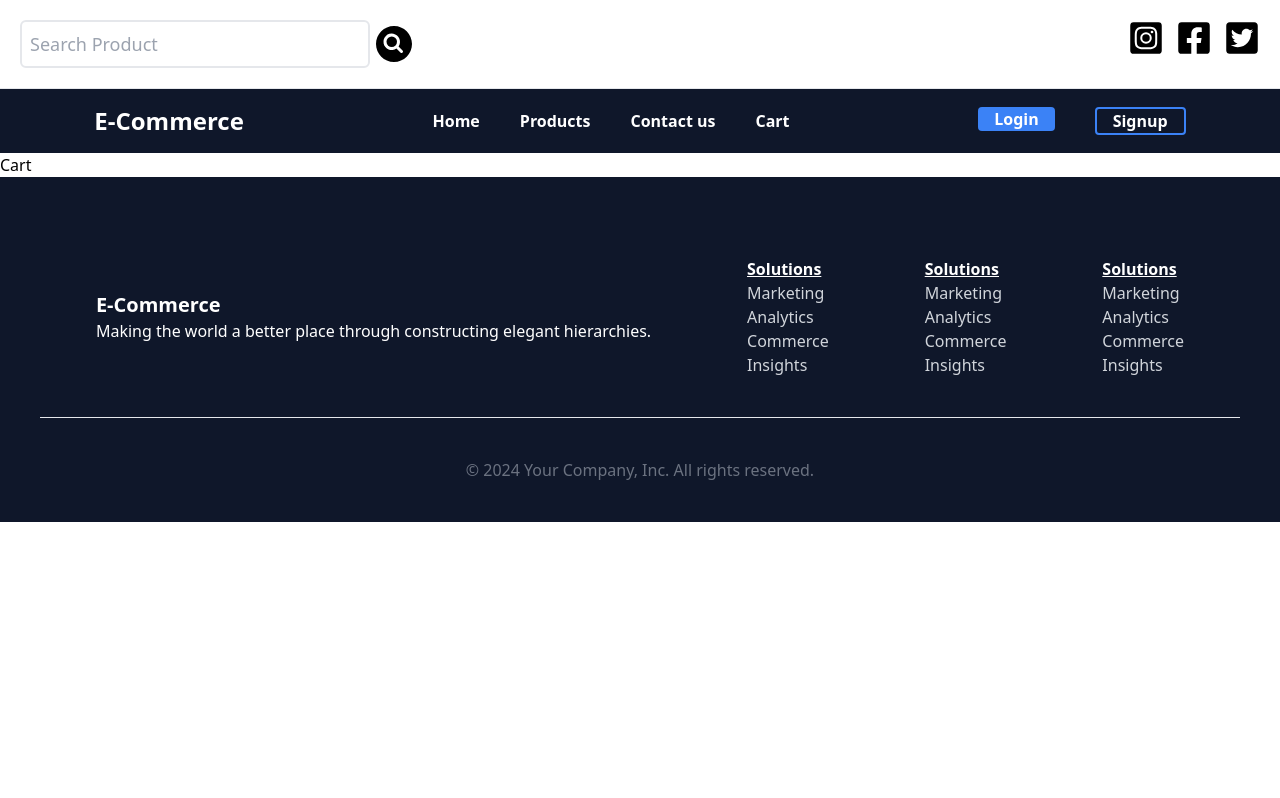
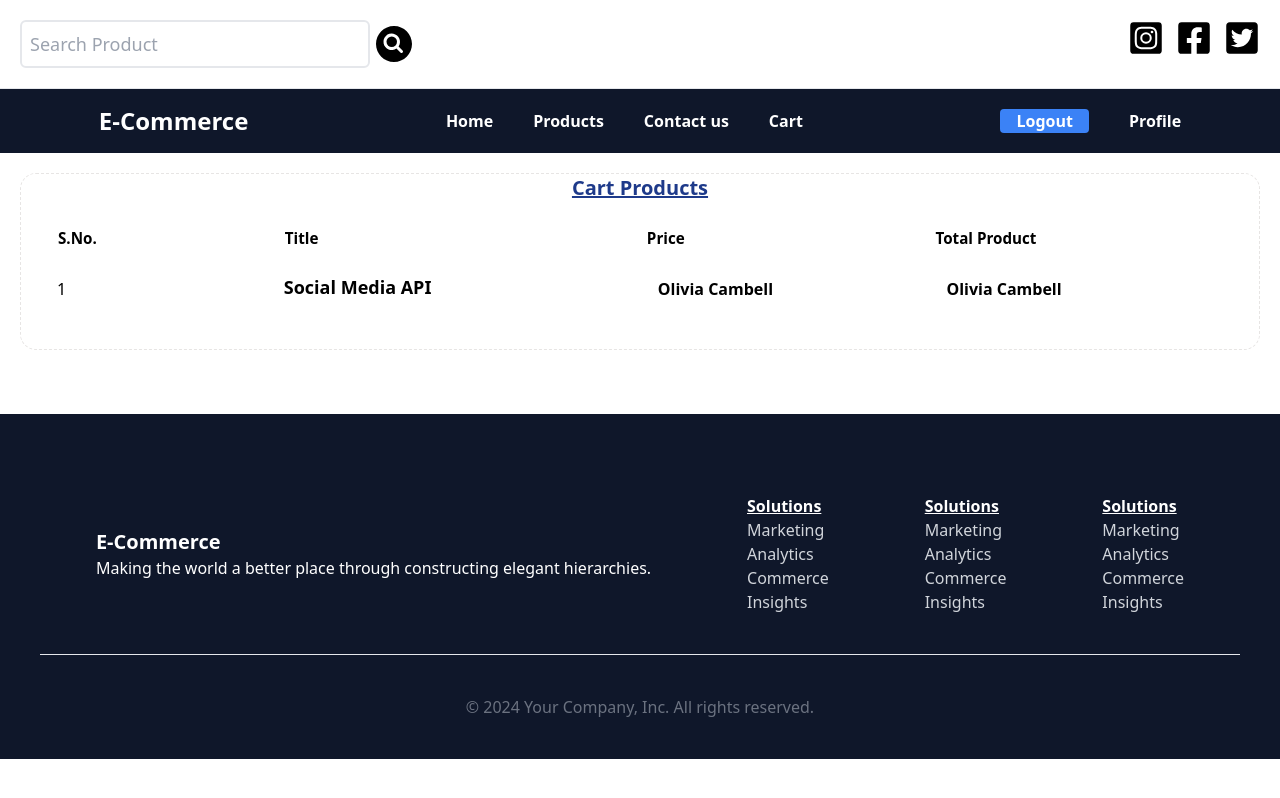
Before and after one commit to shivasingh0/e-commerce-batch-11-am, a React (Create React App) app: page /cart in a window 1280 px wide. Built offline with nearby package versions, Linux system fonts and the light colour scheme; sample sign-in values are in the browser's storage.

Commit message:
Make protected Route

```diff
--- a/src/App.css
+++ b/src/App.css
@@ -5,3 +5,7 @@ input[type=number]::-webkit-outer-spin-button {
     appearance: none;
     margin: 0;
 }
+
+body{
+    overflow-x: hidden;
+}
--- a/src/App.js
+++ b/src/App.js
@@ -9,6 +9,8 @@ import Signup from "./pages/auth/Signup";
 import 'swiper/swiper-bundle.css';
 import ProductDetails from "./pages/ProductDetails";
 import Cart from "./pages/Cart";
+import PrivateRoute from "./routes/PrivateRoute";
+import Profile from "./pages/Profile";
 
 function App() {
   return (
@@ -18,7 +20,13 @@ function App() {
         <Route path="/products" element={<Products />} />
         <Route path="/products/:id" element={<ProductDetails />} />
         <Route path="/contact" element={<Contact />} />
-        <Route path="/cart" element={<Cart/>} />
+        {/* <Route path="/cart" element={<Cart/>} /> */}
+        <Route path="/cart" element={<PrivateRoute >
+          <Cart />
+        </PrivateRoute>} />
+        <Route path="/profile" element={<PrivateRoute >
+          <Profile />
+        </PrivateRoute>} />
         <Route path="/login" element={<Login />} />
         <Route path="/signup" element={<Signup />} />
       </Routes>
--- /dev/null
+++ b/src/components/CartTable.jsx
@@ -0,0 +1,71 @@
+import React from "react";
+
+const CartTable = () => {
+  return (
+    <>
+      <div className="flex flex-wrap -mx-3 mb-5">
+        <div className="w-full max-w-full px-3 mb-6  mx-auto">
+          <div className="relative flex-[1_auto] flex flex-col break-words min-w-0 bg-clip-border rounded-[.95rem] bg-white m-5">
+            <div className="relative flex flex-col min-w-0 break-words border border-dashed bg-clip-border rounded-2xl border-stone-200 bg-light/30">
+              <h1 className="text-center font-bold text-xl underline text-blue-900">
+                Cart Products
+              </h1>
+
+              {/* card body  */}
+              <div className="flex-auto block py-8 pt-6 px-9">
+                <div className="overflow-x-auto">
+                  <table className="w-full my-0 align-middle text-dark border-neutral-200">
+                    <thead className="align-bottom">
+                      <tr className="font-semibold text-[0.95rem] text-secondary-dark">
+                        <th className="pb-3 text-start min-w-[100px]">S.No.</th>
+                        <th className="pb-3 text-start min-w-[100px]">Title</th>
+                        <th className="pb-3 text-start min-w-[100px]">Price</th>
+                        <th className="pb-3 text-start min-w-[100px]">
+                          Total Product
+                        </th>
+                      </tr>
+                    </thead>
+                    <tbody>
+                      <tr className="border-b border-dashed last:border-b-0">
+                        <td className="p-3 pl-0">
+                          <div className="flex items-center">
+                            <div className="relative inline-block shrink-0 rounded-2xl me-3">
+                              1
+                            </div>
+                          </div>
+                        </td>
+                        <td className="p-3 pl-0">
+                          <div className="flex flex-col justify-start">
+                            <a
+                              href="javascript:void(0)"
+                              className="mb-1 font-semibold transition-colors duration-200 ease-in-out text-lg/normal text-secondary-inverse hover:text-primary"
+                            >
+                              {" "}
+                              Social Media API{" "}
+                            </a>
+                          </div>
+                        </td>
+                        <td className="p-3 pr-0 text-start">
+                          <span className="font-semibold text-light-inverse text-md/normal">
+                            Olivia Cambell
+                          </span>
+                        </td>
+                        <td className="p-3 pr-0 text-start">
+                          <span className="font-semibold text-light-inverse text-md/normal">
+                            Olivia Cambell
+                          </span>
+                        </td>
+                      </tr>
+                    </tbody>
+                  </table>
+                </div>
+              </div>
+            </div>
+          </div>
+        </div>
+      </div>
+    </>
+  );
+};
+
+export default CartTable;
--- a/src/components/Navbar.jsx
+++ b/src/components/Navbar.jsx
@@ -8,6 +8,14 @@ import {
 import { Link } from "react-router-dom";
 
 const Navbar = () => {
+  const token = localStorage.getItem("token");
+
+  const handleLogout = () => {
+    localStorage.removeItem("token");
+    localStorage.removeItem("user");
+    window.location.reload();
+  };
+
   return (
     <>
       <div className="p-5 flex justify-between">
@@ -47,6 +55,20 @@ const Navbar = () => {
           </li>
         </ul>
         <div className="flex gap-10">
+          {token ? (
+            <>
+              <button
+                className="bg-blue-500 hover:bg-blue-700 transition-all text-white font-bold py-
+        2 px-4 rounded"
+                onClick={handleLogout}
+              >
+                Logout
+              </button>
+              <li className="list-none cursor-pointer hover:scale-105 transition-all hover:underline">
+                <Link to={"/profile"}>Profile</Link>
+              </li>
+            </>
+          ) : (
             <Link to={"/login"}>
               <button
                 className="bg-blue-500 hover:bg-blue-700 transition-all text-white font-bold py-
@@ -55,14 +77,7 @@ const Navbar = () => {
                 Login
               </button>
             </Link>
-          <Link to={"/signup"}>
-            <button
-              className="border-blue-500 border-2 transition-all hover:bg-blue-700 text-white font-bold py-
-        2 px-4 rounded"
-            >
-              Signup
-            </button>
-          </Link>
+          )}
         </div>
       </div>
     </>
--- a/src/components/layout/Layout.jsx
+++ b/src/components/layout/Layout.jsx
@@ -2,7 +2,7 @@ import React from "react";
 import Navbar from "../Navbar";
 import Footer from "../Footer";
 
-const Layout = ({children}) => {
+const Layout = ({ children }) => {
   return (
     <>
       <Navbar />
--- a/src/pages/Cart.jsx
+++ b/src/pages/Cart.jsx
@@ -1,9 +1,12 @@
-import React from 'react'
+import React from "react";
+import CartTable from "../components/CartTable";
 
 const Cart = () => {
   return (
-    <div>Cart</div>
-  )
-}
+    <>
+      <CartTable />
+    </>
+  );
+};
 
-export default Cart
+export default Cart;
--- /dev/null
+++ b/src/pages/Profile.jsx
@@ -0,0 +1,21 @@
+import React from "react";
+
+const Profile = () => {
+    const user = localStorage.getItem("user")
+    const parseUser = JSON.parse(user)
+    console.log(parseUser);
+
+  return (
+    <div className="flex justify-center">
+        <div className="w-64 h-80 bg-white shadow-2xl my-10 p-3 border rounded-lg">
+      <h1 className="text-xl font-bold text-center">Profile</h1>
+      <div className="flex items-center gap-5">
+      <img className="w-16 h-16 rounded-[100%]" src={parseUser.profile} alt="profile" />
+      <h1 className="text-xl font-bold">{parseUser.email}</h1>
+      </div>
+    </div>
+    </div>
+  );
+};
+
+export default Profile;
--- a/src/pages/auth/Login.jsx
+++ b/src/pages/auth/Login.jsx
@@ -18,10 +18,14 @@ const Login = () => {
         }
       );
       console.log(res.data.userdata);
+
+      const resData = await JSON.stringify(res.data.userdata)
+
       localStorage.setItem("token", res.data.token);
+      localStorage.setItem("user", resData);
       toast.success("User logged in successfully!");
-      setEmail("");
-      setPassword("");
+       window.location.assign('/');
+
     } catch (error) {
       toast.error("Something went wrong");
       console.log(error.message);
--- /dev/null
+++ b/src/routes/PrivateRoute.jsx
@@ -0,0 +1,9 @@
+import React from "react";
+import { Navigate } from "react-router-dom";
+
+const PrivateRoute = ({ children }) => {
+  const access = localStorage.getItem("token");
+  return access ? children : <Navigate to={"/login"} />;
+};
+
+export default PrivateRoute;
```
Lines whose indentation alone changed are shown as unchanged.
